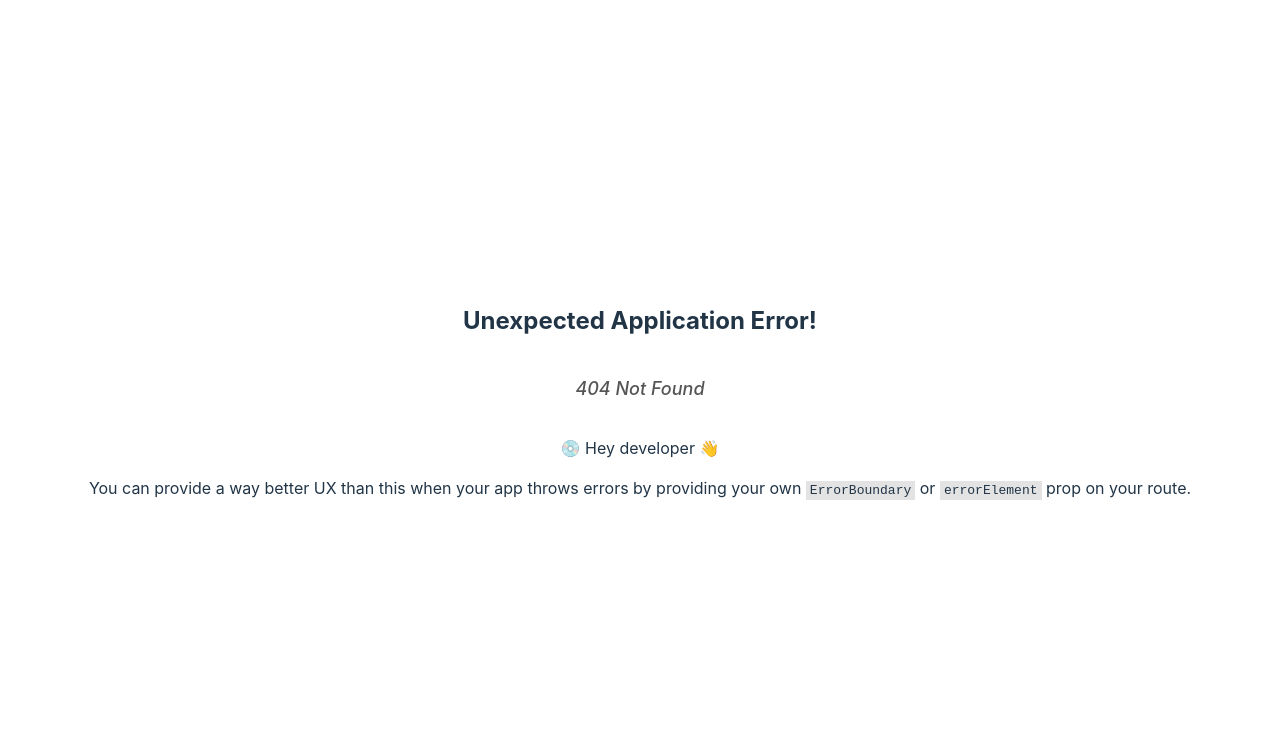
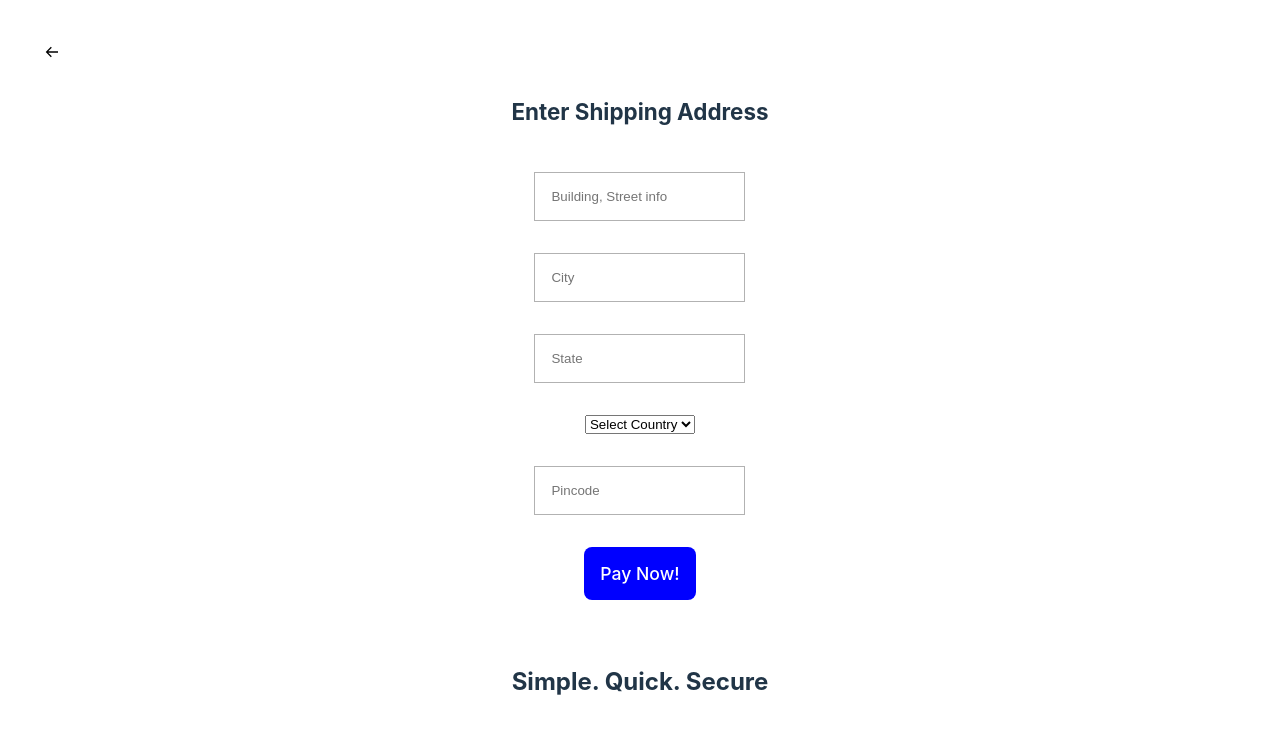
Before and after one commit to zordican/walmart-frontend, a React (Vite) app: page /shippingDetails in a window 1280 px wide. Before the commit this address had no page. Shown: the top 734 px of the page. Built offline with nearby package versions, Linux system fonts and the light colour scheme.

Commit message:
Added checkout page

```diff
--- a/src/components/HomePage/HomePage.module.scss
+++ b/src/components/HomePage/HomePage.module.scss
@@ -116,6 +116,7 @@
             text-align:start;
             padding-left: 1rem;
             margin: none;
+            max-height: 1.2rem;
         }
     }
 
--- /dev/null
+++ b/src/components/ShippingDetails/ShippingDetails.jsx
@@ -0,0 +1,92 @@
+import styles from "./ShippingDetails.module.scss"
+import { BiArrowBack } from "react-icons/bi";
+import {  useEffect, useState } from "react";
+import { Link, useNavigate } from "react-router-dom";
+// import { saveShippingInfo } from "../redux/reducer/cartReducer";
+
+
+const Shipping = () => {
+  const navigate = useNavigate();
+ //  const dispatch = useDispatch();
+
+  const [shippingInfo, setShippingInfo] = useState({
+    address: "",
+    city: "",
+    state: "",
+    country: "",
+    pinCode: "",
+  });
+
+
+  const changeHandler = (e) => {
+    setShippingInfo((prev) => ({
+      ...prev,
+      [e.target.name]: e.target.value,
+    }));
+  };
+
+
+  return (
+    <div className={styles.shipping}>
+      <Link to="/carted" className={styles.backBtn}>
+        <BiArrowBack />
+      </Link>
+      <form>
+        <h1>Enter Shipping Address</h1>
+        {/* Make sure name matches with state variables! */}
+        <input
+          required
+          type="text"
+          placeholder="Building, Street info"
+          name="address"
+          value={shippingInfo.address}
+          onChange={changeHandler}
+        />
+
+        <input
+          required
+          type="text"
+          placeholder="City"
+          name="city"
+          value={shippingInfo.city}
+          onChange={changeHandler}
+        />
+
+        <input
+          required
+          type="text"
+          placeholder="State"
+          name="state"
+          value={shippingInfo.state}
+          onChange={changeHandler}
+        />
+
+        <select
+          name="country"
+          required
+          value={shippingInfo.country}
+          onChange={changeHandler}
+        >
+          <option value="">Select Country</option>
+          <option value="india">India</option>
+          <option value="bangladesh">Bangladesh</option>
+        </select>
+
+        <input
+          required
+          type="number"
+          placeholder="Pincode"
+          name="pinCode"
+          minLength={6}
+          maxLength={6}
+          value={shippingInfo.pinCode}
+          onChange={changeHandler}
+        />
+        <button>Pay Now!</button>
+        <h2>Simple. Quick. Secure</h2>
+      </form>
+    </div>
+  );
+};
+
+export default Shipping;
--- /dev/null
+++ b/src/components/ShippingDetails/ShippingDetails.module.scss
@@ -0,0 +1,76 @@
+.shipping {
+    display: flex;
+    flex-direction: column;
+    justify-content: center;
+    align-items: center;
+    gap: 1rem;
+
+    .backBtn{
+        width: 2.5rem;
+        height: 2.5rem;
+        background-color: white;
+        color: black;
+        display: flex;
+        flex-direction: column;
+        justify-content: center;
+        align-items: center;
+        gap: 1rem;
+        position: fixed;
+        top: 2rem;
+        left: 2rem;
+        border-radius: 3rem;
+        &:hover{
+            background-color: rgb(160, 3, 3);
+            transition: 0.25s;
+        }
+        border: none;
+        cursor: pointer;
+
+        &:hover svg{
+            transition: all 0.25s;
+            translate: -0.15rem;
+        }
+    }
+
+    > form {
+        max-width: 30rem;
+        width: 100%;
+        display: flex;
+        flex-direction: column;
+        justify-content: column;
+        align-items: center;
+        gap: 2rem;
+        padding: 2rem;
+        > h1 {
+            margin-top: 2rem;
+            text-align: center;
+            font-size: 1.4rem
+        }
+        > h2 {
+            margin: 2rem;
+            text-align: center;
+        }
+
+        > input {
+           border: 0.01rem solid rgba($color: #999999, $alpha: 0.75);
+           outline: none;
+           padding: 1rem;
+        }
+
+        > button {
+            border: none;
+            outline: none;
+            cursor: pointer;
+            padding: 1rem;
+            background-color: blue;
+            color: white;
+            border-radius: 0.5rem;
+            font-size: 1.1rem;
+            &:hover {
+                background-color: blue;
+                transition: 0.5s ;
+            }
+        }
+    }
+
+}
--- a/src/components/navbar/Navbar.jsx
+++ b/src/components/navbar/Navbar.jsx
@@ -3,14 +3,16 @@ import Profile from "../profile/Profile"
 import styles from "./Navbar.module.scss"
 import { FontAwesomeIcon } from '@fortawesome/react-fontawesome'
 import { faMagnifyingGlass } from '@fortawesome/free-solid-svg-icons'
-
+import { Link } from "react-router-dom"
 
 function Navbar() {
   return (
     <nav className={styles.navbar}>
 
-      <div className = {styles.logo}>
+<div className = {styles.logo}>
+        <Link to={"/"}>
         <img src="https://res.cloudinary.com/dp3aoinmu/image/upload/v1722868874/Walmart_PNG/asdqtv2h8pcla1czjz0s.png" alt="Walmart" />
+        </Link>
       </div>
 
       <div className={styles.location}>
--- a/src/components/pages/SharedCartPage.jsx
+++ b/src/components/pages/SharedCartPage.jsx
@@ -57,7 +57,7 @@ const SharedCartPage = () => {
       <Navbar />
         <div>
         <br /><br />
-      <h1>Shared Shopping Cart</h1>
+      <h2 className={styles.headingCart}>Shared Shopping Cart</h2>
       <section className={styles.cart}>
       <main>
       {sharedCartProducts.map((item) => (
@@ -78,7 +78,7 @@ const SharedCartPage = () => {
       <aside className={styles.calcSection}>
       <button>
         { sharedCartProducts.length > 0 &&
-          <Link to="/"> Continue to checkout</Link>
+          <Link to="/shippingDetails"> Continue to checkout</Link>
         }
         </button>
       <p>GST: ₹{tax}</p>
--- a/src/components/pages/SharedCartPage.module.scss
+++ b/src/components/pages/SharedCartPage.module.scss
@@ -1,3 +1,5 @@
+
+
 .cart{
     padding: 1rem 1rem;
     display: flex;
--- a/src/main.jsx
+++ b/src/main.jsx
@@ -16,7 +16,7 @@ import HomePage from './components/HomePage/HomePage.jsx';
 //import UserSharedCartsPage from './components/pages/UserSharedCartsPage.jsx';
  import SharedCartPage from './components/pages/SharedCartPage.jsx';
  import SetCardId from './components/cartIdSet/SetCartId.jsx';
-
+import ShippingDetails from './components/ShippingDetails/ShippingDetails.jsx'
 
 const router = createBrowserRouter([
   { path: "/",element: <App />,},
@@ -31,6 +31,7 @@ const router = createBrowserRouter([
   { path: "/products", element: <HomePage/>},
   { path: "/carted", element: <SharedCartPage/>},
   { path: "/setcartid", element: <SetCardId/>},
+  { path: "/shippingDetails", element: <ShippingDetails /> },
 
 // { path: "/user/sharedcarts", element: <UserSharedCartsPage/>},
 ]);
```
